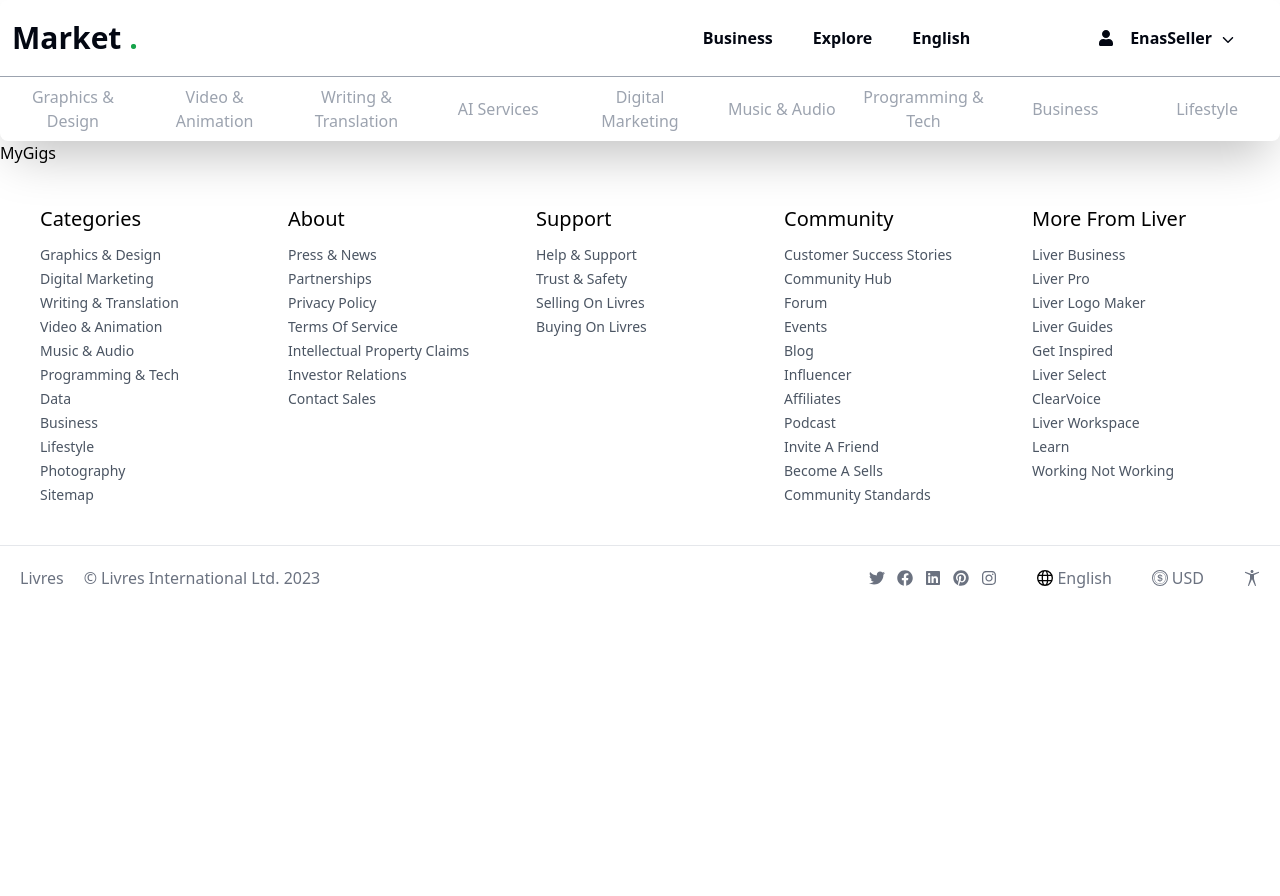
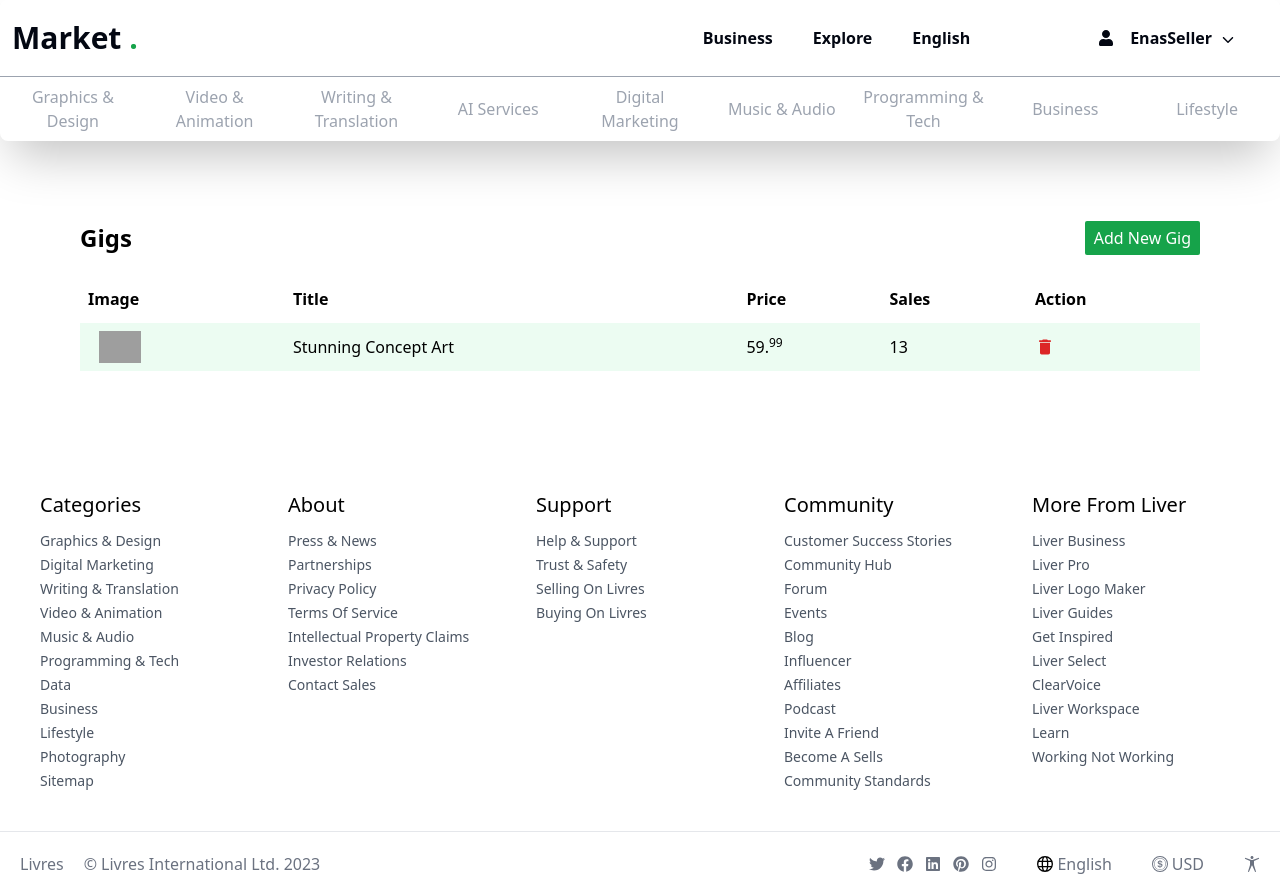
Before and after one commit to Enas-Sello/Mern, a React (Vite) app in the folder ui/: page /myGigs in a window 1280 px wide. Before the commit the page ends 800 px from the top, so only its background shows below. Built offline with nearby package versions, Linux system fonts and the light colour scheme; grey boxes are pictures that could not be loaded.

Commit message:
orders and my gig tables

```diff
--- a/ui/package.json
+++ b/ui/package.json
@@ -17,7 +17,8 @@
     "react-helmet-async": "^2.0.3",
     "react-icons": "^4.12.0",
     "react-query": "^3.39.3",
-    "react-router-dom": "^6.19.0"
+    "react-router-dom": "^6.19.0",
+    "react-table": "^7.8.0"
   },
   "devDependencies": {
     "@types/react": "^18.2.37",
--- a/ui/src/App.jsx
+++ b/ui/src/App.jsx
@@ -75,11 +75,11 @@ const App = () => {
         },
         {
           path: "/orders",
-          element: <Orders />,
+          element: <Orders user={data.user} />,
         },
         {
           path: "/messages",
-          element: <Messages />,
+          element: <Messages user={data.user} />,
         },
         {
           path: "/message/:id",
--- a/ui/src/components/NavBar.jsx
+++ b/ui/src/components/NavBar.jsx
@@ -75,13 +75,38 @@ const NavBar = ({ data: { user, logo } }) => {
                 <div className="w-48 flex flex-col gap-2 text-gray-500  font-normal  absolute top-14 right-6 p-4 bg-white rounded-lg  shadow-lg">
                   {user?.isSeller && (
                     <>
-                      <Link>gigs</Link>
-                      <Link>add New gig</Link>
+                      <Link
+                        onClick={() => setActiveMenu(!activeMenu)}
+                        to={"/myGigs"}
+                      >
+                        gigs
+                      </Link>
+                      <Link
+                        onClick={() => setActiveMenu(!activeMenu)}
+                        to={"/add"}
+                      >
+                        add New gig
+                      </Link>
                     </>
                   )}
-                  <Link>orders</Link>
-                  <Link>messages</Link>
-                  <Link>log out</Link>
+                  <Link
+                    onClick={() => setActiveMenu(!activeMenu)}
+                    to={"/orders"}
+                  >
+                    orders
+                  </Link>
+                  <Link
+                    onClick={() => setActiveMenu(!activeMenu)}
+                    to={"/messages"}
+                  >
+                    messages
+                  </Link>
+                  <Link
+                    onClick={() => setActiveMenu(!activeMenu)}
+                    to={"/"}
+                  >
+                    log out
+                  </Link>
                 </div>
               )}
             </div>
--- a/ui/src/index.css
+++ b/ui/src/index.css
@@ -12,3 +12,10 @@
 .card .carousel-prev {
   @apply left-1;
 }
+.table th,td {
+  @apply  text-left p-2
+}
+
+.table tr{
+  @apply  even:bg-green-400 even:bg-opacity-10  h-12
+ }
--- a/ui/src/pages/Messages.jsx
+++ b/ui/src/pages/Messages.jsx
@@ -1,8 +1,47 @@
+import PropTypes from "prop-types"
+import { Link } from "react-router-dom"
 
-const Messages = () => {
+const message = `Lorem ipsum dolor sit amet consectetur adipisicing elit. Provident
+  maxime cum corporis esse aspernatur laborum dolorum? Animi
+  molestias aliquam, cum nesciunt, aut, ut quam vitae saepe repellat
+  nobis praesentium placeat.`
+
+const Messages = ({ user }) => {
   return (
-    <div>Messages</div>
+    <section className="p-20">
+      <div className=" flex flex-col gap-5 w-full text-sm md:text-base">
+        <h1 className=" text-2xl font-bold">Messages</h1>
+        <table className="table border-collapse w-full ">
+          <tr>
+            <th> {user?.isSeller ? "seller" : "buyer"}</th>
+            <th>last message</th>
+            <th>date</th>
+            <th>action</th>
+          </tr>
+          <tr>
+            <td>Charley Sharp</td>
+            <td>
+              <Link to="/message/123" className="">
+                {message.substring(0, 15 )}...
+              </Link>
+            </td>
+            <td>1 hour ago</td>
+            <td>
+              <button className="text-center py-1 px-2 rounded-sm capitalize font-medium bg-green-600 text-white border-transparent">
+                mark as read
+              </button>
+            </td>
+          </tr>
+        </table>
+      </div>
+    </section>
   )
 }
 
 export default Messages
+
+Messages.propTypes = {
+  user: PropTypes.shape({
+    isSeller: PropTypes.bool.isRequired,
+  }).isRequired,
+}
--- a/ui/src/pages/MyGigs.jsx
+++ b/ui/src/pages/MyGigs.jsx
@@ -1,7 +1,46 @@
-
+import { MdDelete } from "react-icons/md"
+import {Link} from 'react-router-dom'
 const MyGigs = () => {
   return (
-    <div>MyGigs</div>
+    <section className="p-20">
+      <div className=" flex flex-col gap-5 w-full">
+        <div className="flex item-center justify-between items-center">
+          <h1 className=" text-2xl font-bold">Gigs</h1>
+          <Link
+            to={"/add"}
+            className="text-center py-1 px-2 rounded-sm capitalize font-medium bg-green-600 text-white border-transparent hover:bg-white border hover:border-gray-300"
+          >
+            add new gig
+          </Link>
+        </div>
+        <table className="table border-collapse w-full ">
+          <tr>
+            <th>Image</th>
+            <th>Title</th>
+            <th>Price</th>
+            <th>Sales</th>
+            <th>Action</th>
+          </tr>
+          <tr>
+            <td>
+              <img
+                className="w-16 h-8 object-contain"
+                src="https://images.pexels.com/photos/270408/pexels-photo-270408.jpeg?auto=compress&cs=tinysrgb&w=1600"
+                alt=""
+              />
+            </td>
+            <td>Stunning concept art</td>
+            <td>
+              59.<sup>99</sup>
+            </td>
+            <td>13</td>
+            <td>
+              <MdDelete className="text-red-600 w-5 h-5" />
+            </td>
+          </tr>
+        </table>
+      </div>
+    </section>
   )
 }
 
--- a/ui/src/pages/Orders.jsx
+++ b/ui/src/pages/Orders.jsx
@@ -1,6 +1,52 @@
+import PropTypes from "prop-types"
+import { TiMessages } from "react-icons/ti"
+import { Link } from "react-router-dom"
 
-const Orders = () => {
-  return <div>Orders</div>
+const Orders = ({ user }) => {
+  return (
+    <section className="p-20">
+      <div className=" flex flex-col gap-5 w-full">
+        <h1 className=" text-2xl font-bold">Orders</h1>
+        <table className="table border-collapse w-full ">
+          <tr>
+            <th>Image</th>
+            <th>Title</th>
+            <th>Price</th>
+            <th> {user?.isSeller ? "seller" : "buyer"}</th>
+            <th>contact</th>
+          </tr>
+          <tr>
+            <td>
+              <img
+                className="w-16 h-8 object-contain"
+                src="https://images.pexels.com/photos/270408/pexels-photo-270408.jpeg?auto=compress&cs=tinysrgb&w=1600"
+                alt=""
+              />
+            </td>
+            <td>Stunning concept art</td>
+            <td>
+              59.<sup>99</sup>
+            </td>
+            <td>13</td>
+            <td>
+              <Link>
+                <div className="bg-emerald-500 rounded-full flex justify-center items-center w-7 h-7">
+
+                <TiMessages className="text-slate-200 w-5 h-5" />
+                </div>
+              </Link>
+            </td>
+          </tr>
+        </table>
+      </div>
+    </section>
+  )
 }
 
 export default Orders
+
+Orders.propTypes = {
+  user: PropTypes.shape({
+    isSeller: PropTypes.bool.isRequired,
+  }).isRequired,
+}
```
Also changed, not shown: 1 other file (tests, documents, lock files or other folders).
